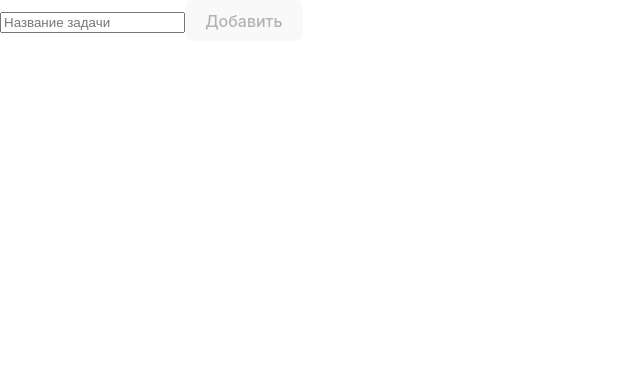
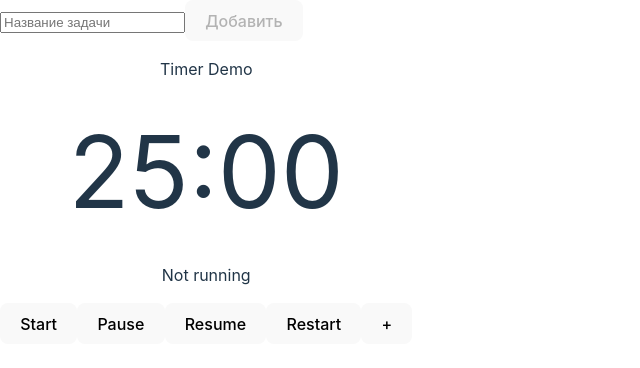
Before and after one commit to Ramramramzes/pomodoro_timer, a React (Vite) app: page / in a window 1280 px wide. Shown: the top 368 px of the page, without its empty margins (0-640 px from the left). Built offline with nearby package versions, Linux system fonts and the light colour scheme.

Commit message:
working timer

```diff
--- a/src/General/General.tsx
+++ b/src/General/General.tsx
@@ -1,5 +1,6 @@
 import { TaskInput } from './TaskInput';
 import { TaskListItem } from './TaskListItem';
+import Timer from './Timer/Timer';
 
 export function General() {
 
@@ -7,6 +8,7 @@ export function General() {
     <>
       <TaskInput />
       <TaskListItem />
+      <Timer />
     </>
   );
 }
--- /dev/null
+++ b/src/General/Timer/Timer.tsx
@@ -0,0 +1,63 @@
+import { useEffect } from 'react';
+import { useDispatch, useSelector } from 'react-redux';
+import { useTimer } from 'react-timer-hook';
+import { AppDispatch, RootState } from '../../states/store';
+import { addMinute } from '../../states/timer';
+
+function Timer() {
+  const timer = useSelector((state: RootState) => state.timer)
+  const userTime = timer.value.userTime
+  const dispatch = useDispatch<AppDispatch>();
+
+  //! Функция создания времени по данным пользователя
+  const createNewTime = (userTime: number) => {
+    return new Date(new Date().getTime() + userTime * 60000);
+  };
+
+  const addTime = () => {
+    dispatch(addMinute())
+  }
+
+  const {
+    seconds,
+    minutes,
+    isRunning,
+    start,
+    pause,
+    resume,
+    restart,
+  } = useTimer({ expiryTimestamp: createNewTime(userTime),
+      onExpire: () => console.warn('onExpire called'),
+      autoStart: false
+                });
+
+    useEffect(() => {
+      restart(createNewTime(userTime));
+      pause();
+    }, [pause, restart, userTime]);
+
+  return (
+    <div style={{textAlign: 'center'}}>
+      <p>Timer Demo</p>
+      <div style={{fontSize: '100px'}}>
+        <span>{minutes < 10 ? '0': ''}{minutes}</span>:<span>{seconds < 10 ? '0': ''}{seconds}</span>
+      </div>
+      <p>{isRunning ? 'Running' : 'Not running'}</p>
+      <button onClick={start}>Start</button>
+      <button onClick={pause}>Pause</button>
+      <button onClick={resume}>Resume</button>
+      <button onClick={() => {
+        restart(createNewTime(userTime))
+        pause()
+      }}>Restart</button>
+
+      <button onClick={
+        ()=>{
+          addTime()
+          pause()
+        }
+      }>+</button>
+    </div>
+  );
+}
+export default Timer;
--- /dev/null
+++ b/src/General/Timer/index.ts
@@ -0,0 +1 @@
+export * from './Timer';
--- a/src/states/store.ts
+++ b/src/states/store.ts
@@ -2,12 +2,14 @@ import { configureStore } from "@reduxjs/toolkit";
 import taskListReducer from "./taskSlice"
 import inputChangeReducer from "./taskInputSlice"
 import activChangeReducer from "./activchange";
+import timerReducer from "./timer"
 
 export const store = configureStore({
   reducer:{
     taskList:taskListReducer,
     inputChange: inputChangeReducer,
     activeChange: activChangeReducer,
+    timer: timerReducer,
   },
 });
 
--- /dev/null
+++ b/src/states/timer.ts
@@ -0,0 +1,26 @@
+import { createSlice } from "@reduxjs/toolkit";
+
+interface ITimerState{
+  value:{
+    userTime: number;
+  }
+}
+
+const initialState:ITimerState = {
+  value:{
+    userTime: 25,
+  }
+}
+
+const timerSlice = createSlice({
+  name: "timer",
+  initialState,
+  reducers:{
+    addMinute: (state) => {
+      state.value.userTime += 1
+    }
+  }
+})
+
+export const { addMinute } = timerSlice.actions
+export default timerSlice.reducer
```
Also changed, not shown: src/General/Timer/timer.css (added).
